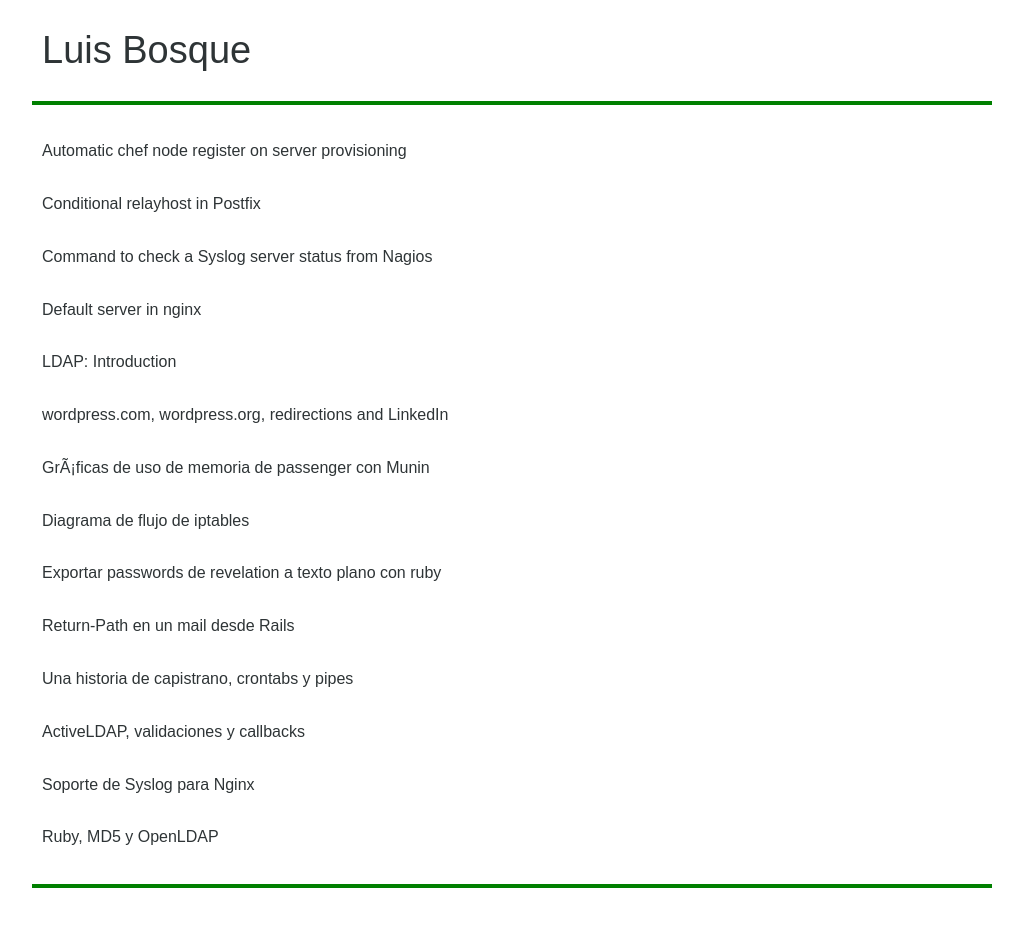
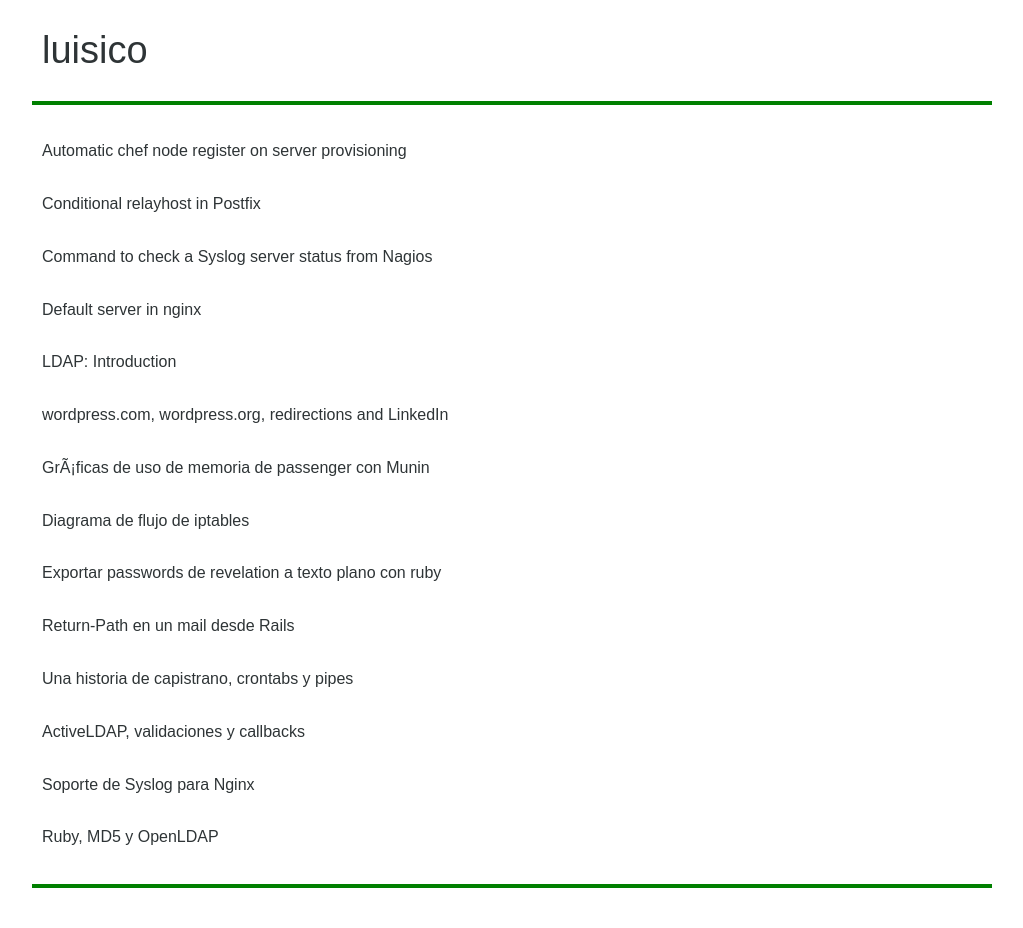
Before and after one commit to luisbosque/luisbosque.github.com, a Jekyll site: the page built from index.html, in a window 1280 px wide. Shown: the whole page, without its empty margins (128-1151 px from the left). Built offline with Jekyll 4.4.1, drawn with Linux system fonts in a browser that asks for light colours; Markdown is read by kramdown in place of the engine named in the settings.

Commit message:
jekyll header

```diff
--- a/_includes/header.html
+++ b/_includes/header.html
@@ -1,3 +1,3 @@
 <div class="header">
-  <h1><a href='/'>Luis Bosque</a></h1>
+  <h1><a href='/'>luisico</a></h1>
 </div>
```
